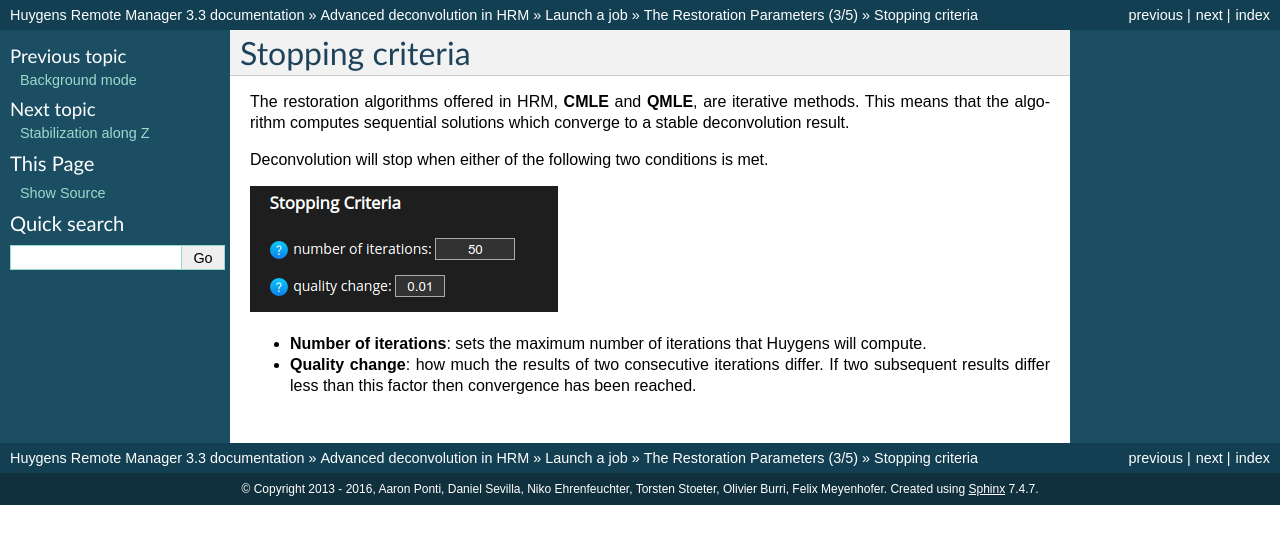
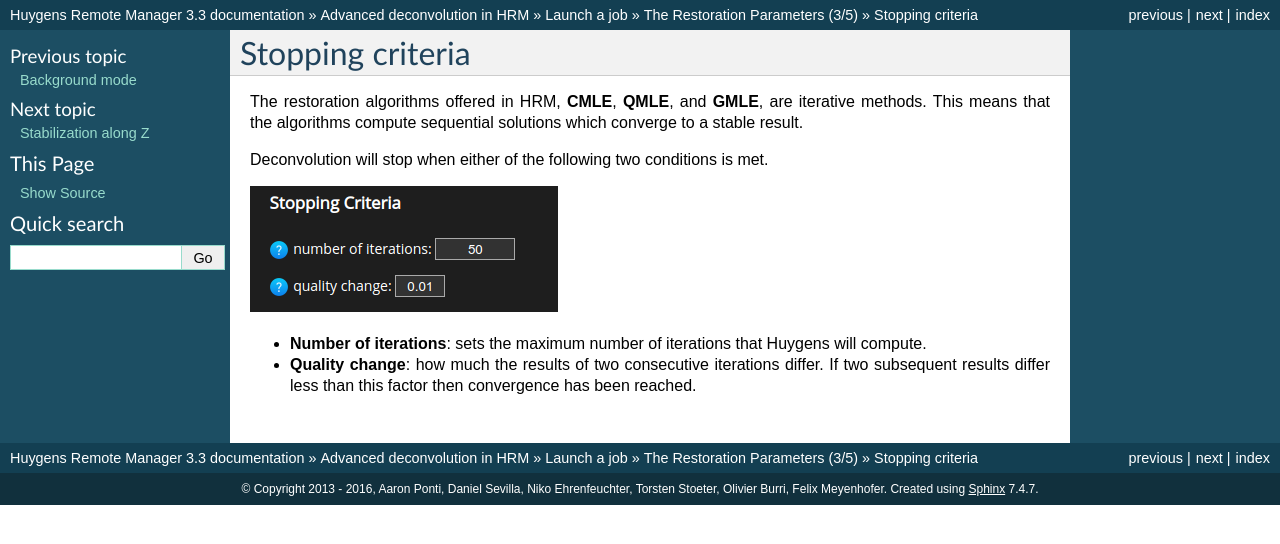
Before and after one commit to aarpon/hrm_docs, a Sphinx documentation site: the page built from docs/user/step3_stopcriteria.rst, in a window 1280 px wide. Shown: the top 544 px of the page. Built offline with Sphinx 7.4.7, drawn with Linux system fonts in a browser that asks for light colours.

Commit message:
Fixes in the stopping criteria section.

```diff
--- a/docs/user/step3_stopcriteria.rst
+++ b/docs/user/step3_stopcriteria.rst
@@ -5,12 +5,17 @@
 Stopping criteria
 =================
 
-The restoration algorithms offered in HRM, **CMLE** and **QMLE**, are iterative methods. This means that the algorithm computes sequential solutions which converge to a stable deconvolution result.
+The restoration algorithms offered in HRM, **CMLE**, **QMLE**, and **GMLE**,
+are iterative methods. This means that the algorithms compute sequential
+solutions which converge to a stable result.
 
 Deconvolution will stop when either of the following two conditions is met.
 
 |StopCriteriaScreenshot|
 
-* **Number of iterations**: sets the maximum number of iterations that Huygens will compute.
+* **Number of iterations**: sets the maximum number of iterations that Huygens
+  will compute.
 
-* **Quality change**: how much the results of two consecutive iterations differ. If two subsequent results differ less than this factor then convergence has been reached.
+* **Quality change**: how much the results of two consecutive iterations differ.
+  If two subsequent results differ less than this factor then convergence has
+  been reached.
```
